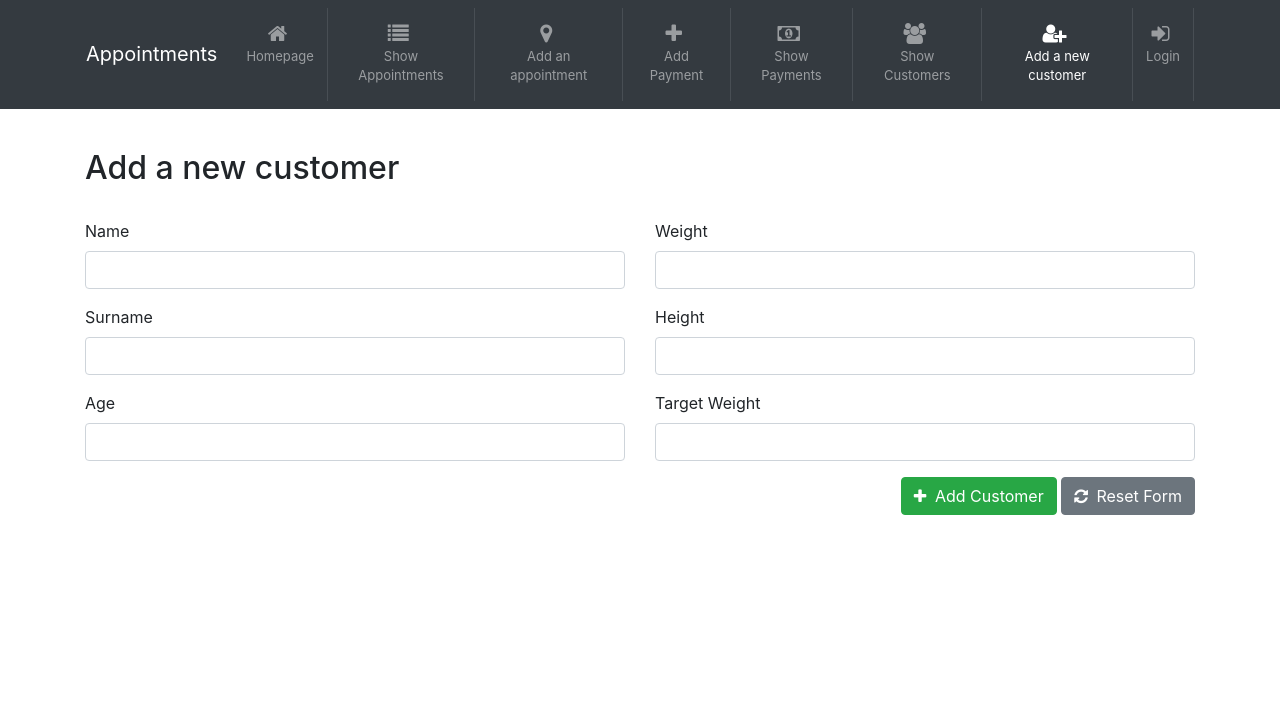
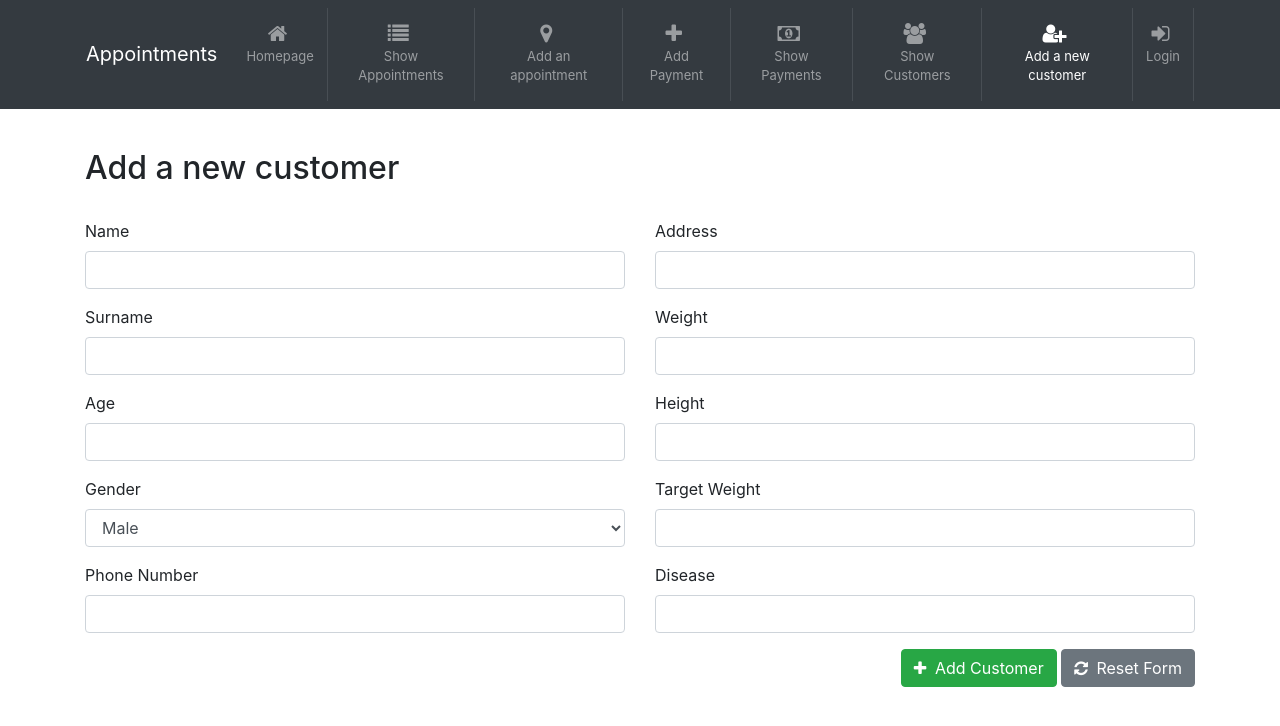
Before and after one commit to caglarergul/appointment-application, a React (Create React App) app: page /add-customer in a window 1280 px wide. Shown: the top 726 px of the page. Built offline with nearby package versions, Linux system fonts and the light colour scheme.

Commit message:
Show Customer mapping functions are created.

```diff
--- a/src/components/Pages/AddAppointment.js
+++ b/src/components/Pages/AddAppointment.js
@@ -2,7 +2,6 @@
  * Created by caglarergul on 13.12.2017.
  */
 import React, {Component} from 'react';
-import PropTypes from 'prop-types';
 
 class AddAppointment extends Component {
     render() {
@@ -14,6 +13,6 @@ class AddAppointment extends Component {
     }
 }
 
-AddAppointment.propTypes = {};
+
 
 export default AddAppointment;
--- a/src/components/Pages/AddCustomer.js
+++ b/src/components/Pages/AddCustomer.js
@@ -14,7 +14,11 @@ class AddCustomer extends Component {
         age: this.props.age,
         weight: this.props.weight,
         height: this.props.height,
-        targetWeight: this.props.targetWeight
+        targetWeight: this.props.targetWeight,
+        gender: this.props.gender,
+        disease: this.props.disease,
+        phone: this.props.phone,
+        address: this.props.address
     };
 
     addCustomerHandler = () => {
@@ -25,7 +29,10 @@ class AddCustomer extends Component {
             weight: this.state.weight,
             height: this.state.height,
             targetWeight: this.state.targetWeight,
-            disease: this.state.disease
+            disease: this.state.disease,
+            gender : this.state.gender,
+            phone: this.state.phone,
+            address: this.state.address
         };
 
 
@@ -58,20 +65,43 @@ class AddCustomer extends Component {
                            <label htmlFor="age">Age </label>
                            <input type="text" id="age" className="form-control" tabIndex="3" onChange={(event) => this.setState({age: event.target.value})}/>
                        </div>
+                       <div className="form-group">
+                           <label htmlFor="gender">Gender </label>
+                           <select className="form-control" id="gender" tabIndex="4" onChange={(event) => this.setState({gender: event.target.value})}>
+                               <option value="Male">Male</option>
+                               <option value="Female">Female</option>
+                               <option value="Other">Other</option>
+                           </select>
+
+
+
+                       </div>
+                       <div className="form-group">
+                           <label htmlFor="phone">Phone Number </label>
+                           <input type="text" id="phone" className="form-control" tabIndex="5" onChange={(event) => this.setState({phone: event.target.value})}/>
+                       </div>
                    </div>
 
                    <div className="col float-lg-right col-xs-12">
                        <div className="form-group">
+                           <label htmlFor="Address">Address </label>
+                           <input type="text" id="Address" className="form-control" tabIndex="6" onChange={(event) => this.setState({address: event.target.value})}/>
+                       </div>
+                       <div className="form-group">
                            <label htmlFor="Weight">Weight </label>
-                           <input type="text" id="Weight" className="form-control" tabIndex="4" onChange={(event) => this.setState({weight: event.target.value})}/>
+                           <input type="text" id="Weight" className="form-control" tabIndex="7" onChange={(event) => this.setState({weight: event.target.value})}/>
                        </div>
                        <div className="form-group">
                            <label htmlFor="Height">Height </label>
-                           <input type="text" id="Height" className="form-control" tabIndex="5" onChange={(event) => this.setState({height: event.target.value})}/>
+                           <input type="text" id="Height" className="form-control" tabIndex="8" onChange={(event) => this.setState({height: event.target.value})}/>
                        </div>
                        <div className="form-group">
                            <label htmlFor="Target">Target Weight </label>
-                           <input type="text" id="Target" className="form-control" tabIndex="6" onChange={(event) => this.setState({targetWeight: event.target.value})}/>
+                           <input type="text" id="Target" className="form-control" tabIndex="9" onChange={(event) => this.setState({targetWeight: event.target.value})}/>
+                       </div>
+                       <div className="form-group">
+                           <label htmlFor="disease">Disease </label>
+                           <input type="text" id="disease" className="form-control" tabIndex="10" onChange={(event) => this.setState({disease: event.target.value})}/>
                        </div>
                    </div>
 
--- a/src/components/Pages/AddPayment.js
+++ b/src/components/Pages/AddPayment.js
@@ -2,7 +2,7 @@
  * Created by caglarergul on 13.12.2017.
  */
 import React, {Component} from 'react';
-import PropTypes from 'prop-types';
+
 
 class AddPayment extends Component {
     render() {
@@ -14,6 +14,6 @@ class AddPayment extends Component {
     }
 }
 
-AddPayment.propTypes = {};
+
 
 export default AddPayment;
--- /dev/null
+++ b/src/components/Pages/Partial/CustomerPartial.js
@@ -0,0 +1,15 @@
+import React from 'react';
+
+
+const customerPartial = (props) => (
+    <tr>
+
+        <th scope="row">{props.firstName}</th>
+        <td>{props.surname}</td>
+        <td>{props.gender}</td>
+        <td>{props.age}</td>
+        <td>{props.phone}</td>
+    </tr>
+);
+
+export default customerPartial;
--- a/src/components/Pages/ShowAppointments.js
+++ b/src/components/Pages/ShowAppointments.js
@@ -2,7 +2,7 @@
  * Created by caglarergul on 13.12.2017.
  */
 import React, {Component} from 'react';
-import PropTypes from 'prop-types';
+
 
 class ShowAppointments extends Component {
     render() {
@@ -14,6 +14,6 @@ class ShowAppointments extends Component {
     }
 }
 
-ShowAppointments.propTypes = {};
+
 
 export default ShowAppointments;
--- a/src/components/Pages/ShowCustomers.js
+++ b/src/components/Pages/ShowCustomers.js
@@ -2,22 +2,60 @@
  * Created by caglarergul on 13.12.2017.
  */
 import React, {Component} from 'react';
-import axios from '../../DAL/Database';
+import axios from 'axios';
+import Aux from "../hoc/Auxiliary";
+import CustomerPartial from './Partial/CustomerPartial';
 
 class ShowCustomers extends Component {
+    state = {customerList: ""};
+
+
+    componentDidMount() { // getting people from rest api w/ axios
+        axios.get("https://appointment-app-8887b.firebaseio.com/customer.json")
+            .then(response => {
+                this.setState({customerList: response.data});
+                console.log(this.state.customerList);
+
+            })
+            .catch(error => {
+                this.setState({error: true});
+            });
 
 
 
+    }
+
 
     render() {
+        const customers = Object.values(this.state.customerList).map((data, i) =>
+          <CustomerPartial key={i} firstName={data.firstName} surname={data.surname} age={data.age} gender={data.gender} phone={data.phone} />
+        );
+
         return (
-            <div>
-                Show Customers
-            </div>
+            <Aux>
+                <h2>All Customers</h2>
+                <br/>
+
+
+                <table className="table table-striped">
+                    <thead className="thead-dark">
+                    <tr>
+
+                        <th>Firstname</th>
+                        <th>Surname</th>
+                        <th>Gender</th>
+                        <th>Age</th>
+                        <th>Phone</th>
+                    </tr>
+                    </thead>
+                    <tbody>
+                    {customers}
+                    </tbody>
+                </table>
+            </Aux>
         );
     }
 }
 
 
-
 export default ShowCustomers;
--- a/src/components/Pages/ShowPayments.js
+++ b/src/components/Pages/ShowPayments.js
@@ -2,7 +2,7 @@
  * Created by caglarergul on 13.12.2017.
  */
 import React, {Component} from 'react';
-import PropTypes from 'prop-types';
+
 
 class ShowPayments extends Component {
     render() {
--- a/src/components/UI/Layout.js
+++ b/src/components/UI/Layout.js
@@ -12,7 +12,7 @@ import ShowPayments from '../Pages/ShowPayments';
 import ShowAppointments from '../Pages/ShowAppointments';
 import AddAppointment from '../Pages/AddAppointment';
 import AddPayment from '../Pages/AddPayment';
-import PropTypes from 'prop-types';
+
 
 class Layout extends Component {
 
```
Also changed, not shown: src/components/Pages/Partials/AddCustomerPartial.js (deleted, +0 -18 lines).
